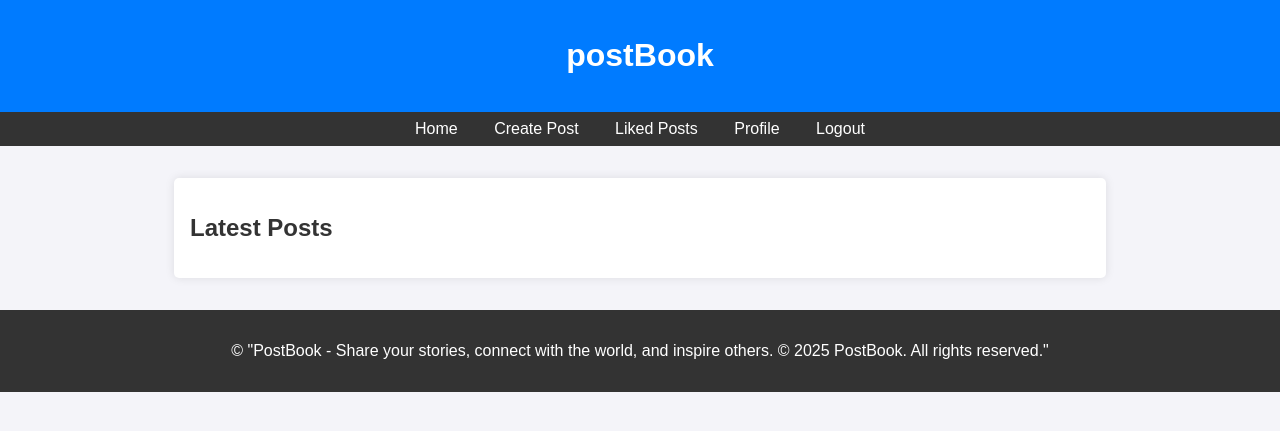
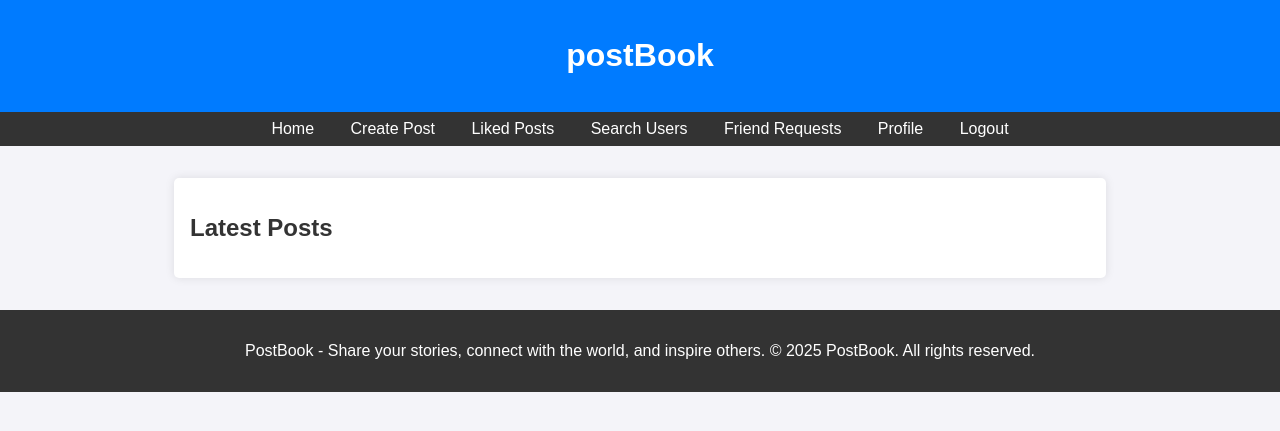
Before and after one commit to ajaykumarbk/flask_app, a Flask app: page / in a window 1280 px wide. Shown: the top 431 px of the page. Run offline with Flask 3, Linux system fonts and the light colour scheme; the visitor is signed in with stand-in values (Sample User, id 1); data that the repository does not hold is empty.

Commit message:
update variables

```diff
--- a/app.py
+++ b/app.py
@@ -3,6 +3,10 @@ from werkzeug.security import generate_password_hash, check_password_hash
 from werkzeug.utils import secure_filename
 import mysql.connector
 import os
+from dotenv import load_dotenv
+
+# Load environment variables from the .env file
+load_dotenv()
 
 app = Flask(__name__)
 app.secret_key = os.urandom(24)
@@ -12,12 +16,12 @@ UPLOAD_FOLDER = os.path.join("static", "uploads")
 ALLOWED_EXTENSIONS = {"png", "jpg", "jpeg", "gif"}
 app.config["UPLOAD_FOLDER"] = UPLOAD_FOLDER
 
-# Database Configuration
+# Database Configuration (from environment variables)
 db_config = {
-    "host": "localhost",
-    "user": "root",
-    "password": "admin",
-    "database": "village_blog",
+    "host": os.getenv("DB_HOST"),
+    "user": os.getenv("DB_USER"),
+    "password": os.getenv("DB_PASSWORD"),
+    "database": os.getenv("DB_DATABASE"),
 }
 
 # Helper Functions
@@ -46,6 +50,8 @@ def index():
     cursor.close()
     connection.close()
     return render_template("index.html", posts=posts)
+
+# The rest of your routes remain unchanged...
 
 @app.route("/like/<int:post_id>", methods=["POST"])
 def like_post(post_id):
@@ -298,6 +304,146 @@ def delete_post(post_id):
     flash("Post deleted successfully.", "success")
     return redirect(url_for("index"))
 
+@app.route("/search_users", methods=["GET", "POST"])
+def search_users():
+    """Search for other users by username."""
+    if "user_id" not in session:
+        flash("Please log in to search for users.", "danger")
+        return redirect(url_for("login"))
+
+    users = []
+    if request.method == "POST":
+        search_query = request.form["search_query"]
+        connection = get_db_connection()
+        cursor = connection.cursor(dictionary=True)
+        cursor.execute(
+            "SELECT id, username FROM users WHERE username LIKE %s AND id != %s",
+            (f"%{search_query}%", session["user_id"])
+        )
+        users = cursor.fetchall()
+        cursor.close()
+        connection.close()
+
+    return render_template("search_users.html", users=users)
+
+@app.route("/send_friend_request/<int:receiver_id>", methods=["POST"])
+def send_friend_request(receiver_id):
+    """Send a friend request to another user."""
+    if "user_id" not in session:
+        flash("Please log in to send friend requests.", "danger")
+        return redirect(url_for("login"))
+
+    sender_id = session["user_id"]
+
+    connection = get_db_connection()
+    cursor = connection.cursor()
+
+    # Check if a friend request already exists
+    cursor.execute(
+        "SELECT id FROM friend_requests WHERE sender_id = %s AND receiver_id = %s AND status = 'pending'",
+        (sender_id, receiver_id)
+    )
+    existing_request = cursor.fetchone()
+
+    if existing_request:
+        flash("Friend request already sent.", "info")
+    else:
+        # Insert a new friend request
+        cursor.execute(
+            "INSERT INTO friend_requests (sender_id, receiver_id) VALUES (%s, %s)",
+            (sender_id, receiver_id)
+        )
+        connection.commit()
+        flash("Friend request sent!", "success")
+
+    cursor.close()
+    connection.close()
+    return redirect(url_for("search_users"))
+
+@app.route("/friend_requests")
+def friend_requests():
+    """View incoming friend requests."""
+    if "user_id" not in session:
+        flash("Please log in to view friend requests.", "danger")
+        return redirect(url_for("login"))
+
+    connection = get_db_connection()
+    cursor = connection.cursor(dictionary=True)
+    cursor.execute(
+        """
+        SELECT fr.id, u.username AS sender_username
+        FROM friend_requests fr
+        JOIN users u ON fr.sender_id = u.id
+        WHERE fr.receiver_id = %s AND fr.status = 'pending'
+        """,
+        (session["user_id"],)
+    )
+    requests = cursor.fetchall()
+    cursor.close()
+    connection.close()
+
+    return render_template("friend_requests.html", requests=requests)
+
+@app.route("/handle_friend_request/<int:request_id>/<string:action>", methods=["POST"])
+def handle_friend_request(request_id, action):
+    """Accept or reject a friend request."""
+    if "user_id" not in session:
+        flash("Please log in to manage friend requests.", "danger")
+        return redirect(url_for("login"))
+
+    connection = get_db_connection()
+    cursor = connection.cursor()
+
+    if action == "accept":
+        cursor.execute(
+            "UPDATE friend_requests SET status = 'accepted' WHERE id = %s AND receiver_id = %s",
+            (request_id, session["user_id"])
+        )
+        flash("Friend request accepted!", "success")
+    elif action == "reject":
+        cursor.execute(
+            "UPDATE friend_requests SET status = 'rejected' WHERE id = %s AND receiver_id = %s",
+            (request_id, session["user_id"])
+        )
+        flash("Friend request rejected.", "info")
+
+    connection.commit()
+    cursor.close()
+    connection.close()
+
+    return redirect(url_for("friend_requests"))
+
+@app.route("/update_profile", methods=["GET", "POST"])
+def update_profile():
+    """Allow users to update their profile picture."""
+    if "user_id" not in session:
+        flash("Please log in to update your profile.", "danger")
+        return redirect(url_for("login"))
+
+    if request.method == "POST":
+        profile_picture = request.files.get("profile_picture")
+
+        if profile_picture and allowed_file(profile_picture.filename):
+            filename = secure_filename(profile_picture.filename)
+            upload_folder = os.path.join(app.config['UPLOAD_FOLDER'], 'profile_pics')
+            os.makedirs(upload_folder, exist_ok=True)
+            file_path = os.path.join(upload_folder, filename)
+            profile_picture.save(file_path)
+
+            # Save the file path to the database
+            connection = get_db_connection()
+            cursor = connection.cursor()
+            cursor.execute("UPDATE users SET profile_picture = %s WHERE id = %s",
+                           (f'uploads/profile_pics/{filename}', session['user_id']))
+            connection.commit()
+            cursor.close()
+            connection.close()
+
+            flash("Profile picture updated successfully!", "success")
+            return redirect(url_for("profile"))
+
+    return render_template("update_profile.html")
+
 
 if __name__ == "__main__":
     app.run(debug=True)
--- a/templates/base.html
+++ b/templates/base.html
@@ -15,6 +15,8 @@
         {% if session.get('user_id') %}
             <a href="{{ url_for('create_post') }}">Create Post</a>
             <a href="{{ url_for('liked_posts') }}">Liked Posts</a>
+            <a href="{{ url_for('search_users') }}">Search Users</a>
+            <a href="{{ url_for('friend_requests') }}">Friend Requests</a>
             <a href="{{ url_for('profile') }}">Profile</a>
             <a href="{{ url_for('logout') }}">Logout</a>
         {% else %}
@@ -35,7 +37,7 @@
         {% block content %}{% endblock %}
     </div>
     <footer>
-        <p>&copy; "PostBook - Share your stories, connect with the world, and inspire others. © 2025 PostBook. All rights reserved."</p>
+        <p>PostBook - Share your stories, connect with the world, and inspire others. © 2025 PostBook. All rights reserved.</p>
     </footer>
 </body>
 </html>
```
Also changed, not shown: templates/friend_requests.html (added, +23 -0 lines), templates/search_users.html (added, +24 -0 lines), templates/update_profile.html (added, +11 -0 lines), static/uploads/1_uFicSZjqkNBfsyrsJw7J9g.jpeg (added), static/uploads/Untitled.png (deleted), 1 other file.
